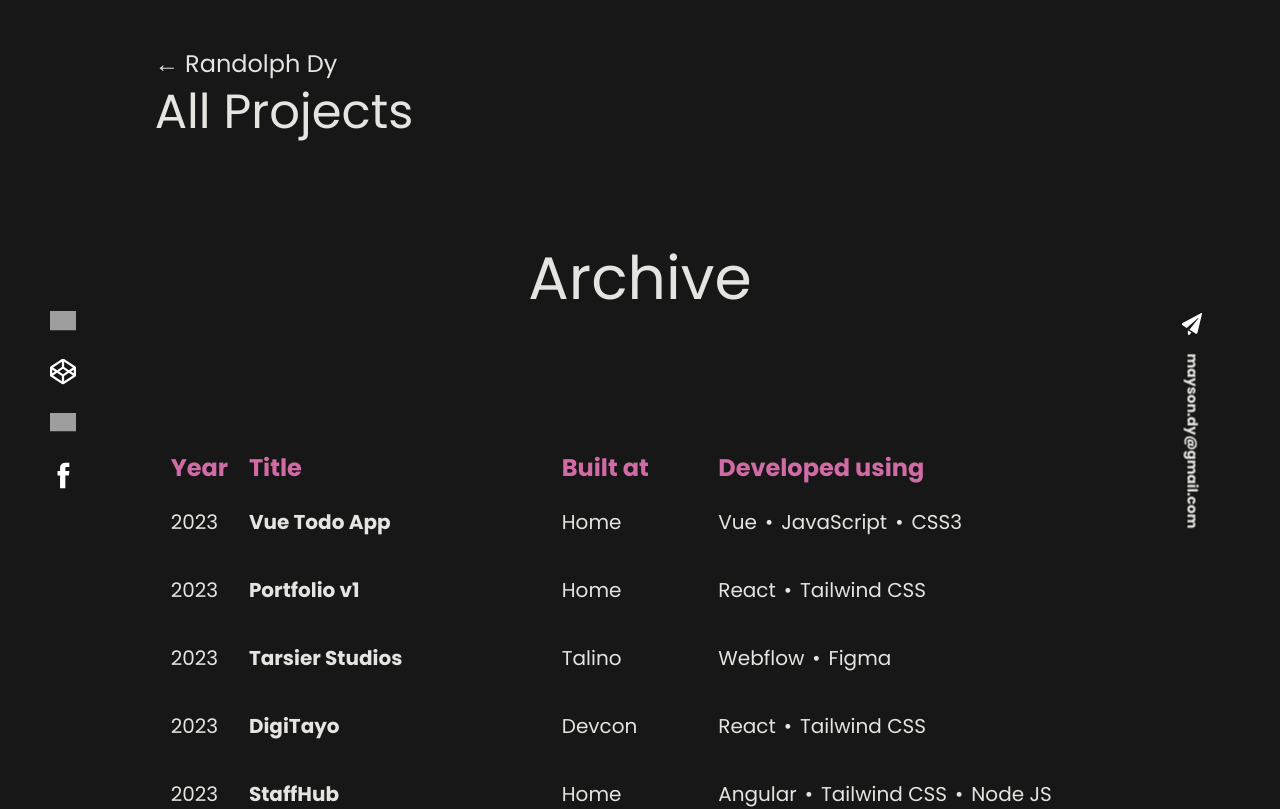
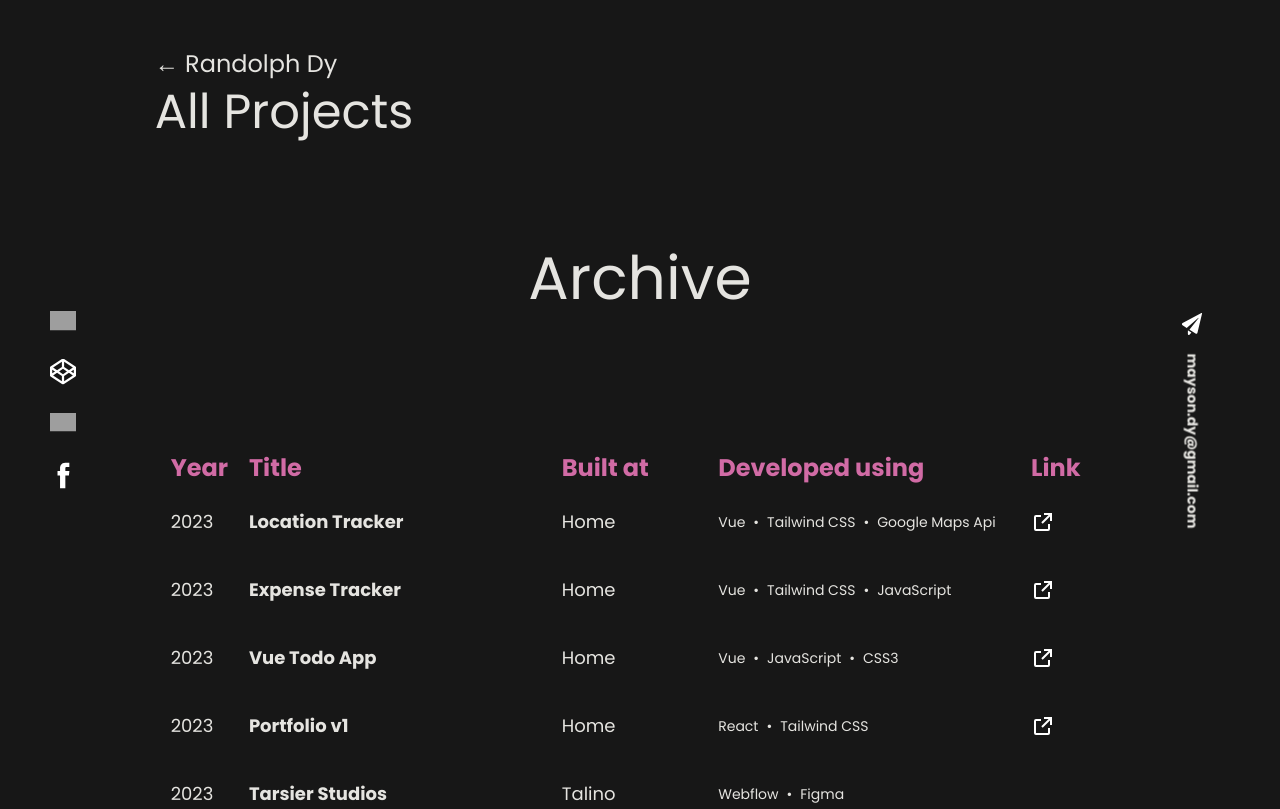
Before and after one commit to RandolphDy9/portfolio-v2, a React (Vite) app: page /archive in a window 1280 px wide. Shown: the top 809 px of the page. Built offline with nearby package versions, Linux system fonts and the light colour scheme; grey boxes are pictures that could not be loaded.

Commit message:
Update archive links

```diff
--- a/src/component/main/Projects.tsx
+++ b/src/component/main/Projects.tsx
@@ -234,12 +234,19 @@
           linkToUrl="https://codepen.io/Randolph-Mayson-Dy/full/VwVBXow"
           used={["React", "Bootstrap", "HTML5", "CSS3"]}
         />
-        <Card
+        {/* <Card
           darkMode={darkMode}
           title="Random Quote Generator"
           description="Developed as a freeCodeCamp challenge, the Random Quote Generator provides ever-changing, engaging inspiration."
           linkToUrl="https://codepen.io/Randolph-Mayson-Dy/full/gOQzJVb"
           used={["React", "Bootstrap", "HTML5", "CSS3"]}
+        /> */}
+        <Card
+          darkMode={darkMode}
+          title="Location Tracker"
+          description="An application that enables users to track searched locations and mark them accordingly. With deletion and table pagination capabilitites."
+          linkToUrl="https://location-tracker-vue.netlify.app/"
+          used={["Vue", "Tailwind CSS", "Google Maps"]}
         />
         <Card
           darkMode={darkMode}
--- a/src/data/experienceData.tsx
+++ b/src/data/experienceData.tsx
@@ -1,17 +1,31 @@
 const experienceData = [
+  {
+    year: "2023",
+    title: "Location Tracker",
+    built: "Home",
+    developed: ["Vue", "Tailwind CSS", "Google Maps Api"],
+    link: "https://location-tracker-vue.netlify.app/",
+  },
+  {
+    year: "2023",
+    title: "Expense Tracker",
+    built: "Home",
+    developed: ["Vue", "Tailwind CSS", "JavaScript"],
+    link: "https://expense-track-vue.netlify.app",
+  },
   {
     year: "2023",
     title: "Vue Todo App",
     built: "Home",
     developed: ["Vue", "JavaScript", "CSS3"],
-    link: "",
+    link: "https://list-vue.netlify.app",
   },
   {
     year: "2023",
     title: "Portfolio v1",
     built: "Home",
     developed: ["React", "Tailwind CSS"],
-    link: "",
+    link: "https://protfoliov1-site.netlify.app",
   },
   {
     year: "2023",
@@ -32,56 +46,56 @@
     title: "StaffHub",
     built: "Home",
     developed: ["Angular", "Tailwind CSS", "Node JS"],
-    link: "",
+    link: "https://staffhub-site.netlify.app",
   },
   {
     year: "2023",
     title: "Drape",
     built: "Home",
     developed: ["React", "Tailwind CSS"],
-    link: "",
+    link: "https://drape-clothing.netlify.app",
   },
   {
     year: "2023",
     title: "NewsFeed",
     built: "Home",
     developed: ["React", "Tailwind CSS"],
-    link: "",
+    link: "https://newsfeed-site.netlify.app",
   },
   {
     year: "2023",
     title: "JavaScript Calculator",
     built: "FreeCodeCamp",
     developed: ["HTML5", "CSS3", "React", "Bootstrap"],
-    link: "",
+    link: "https://codepen.io/Randolph-Mayson-Dy/pen/VwVBXow",
   },
   {
     year: "2023",
     title: "Random Quote Generator",
     built: "FreeCodeCamp",
     developed: ["HTML5", "CSS3", "React", "Bootstrap"],
-    link: "",
+    link: "https://codepen.io/Randolph-Mayson-Dy/pen/gOQzJVb",
   },
   {
     year: "2023",
     title: "Markdown Previewer",
     built: "FreeCodeCamp",
     developed: ["HTML5", "CSS3", "React", "Bootstrap"],
-    link: "",
+    link: "https://codepen.io/Randolph-Mayson-Dy/pen/wvQxmVJ",
   },
   {
     year: "2023",
     title: "Pomodoro Timer",
     built: "FreeCodeCamp",
     developed: ["HTML5", "CSS3", "React", "Bootstrap"],
-    link: "",
+    link: "https://codepen.io/Randolph-Mayson-Dy/pen/OJaBJLd",
   },
   {
     year: "2023",
     title: "Drumpad",
     built: "FreeCodeCamp",
     developed: ["HTML5", "CSS3", "React", "Bootstrap"],
-    link: "",
+    link: "https://codepen.io/Randolph-Mayson-Dy/pen/NWELqGO",
   },
   {
     year: "2022",
--- a/src/pages/Archive.tsx
+++ b/src/pages/Archive.tsx
@@ -1,6 +1,8 @@
 import MainLayout from "../layout/MainLayout";
 import { useNavigate } from "react-router-dom";
 import experienceData from "../data/experienceData";
+import LinkWhite from "../assets/icons/dark/link-white.svg";
+import LinkBlack from "../assets/icons/light/link-black.svg";
 
 type RowType = {
   year: string;
@@ -8,16 +10,19 @@
   built: string;
   developed: string[];
   link: string;
+  darkMode: boolean;
 };
 
 const Row = (item: RowType) => {
   return (
-    <div className="grid md:grid-cols-12 mt-2 text-lg md:text-xl hover:bg-via hover:text-dark hover:rounded-xl p-2 md:p-4">
+    <div className="grid md:grid-cols-12 mt-2 text-md md:text-lg hover:bg-via hover:text-dark hover:rounded-xl p-2 md:p-4">
       <div className="grid md:col-span-1 my-auto">{item.year}</div>
-      <div className="grid md:col-span-4 my-auto font-semibold">{item.title}</div>
+      <div className="grid md:col-span-4 my-auto font-semibold">
+        {item.title}
+      </div>
       <div className="grid md:col-span-2 my-auto">{item.built}</div>
-      <div className="grid md:col-span-5 my-auto">
-        <div className="flex flex-wrap gap-2 text-md">
+      <div className="grid md:col-span-4 my-auto">
+        <div className="flex flex-wrap gap-2 text-sm">
           {item.developed.map((i, index) => {
             return (
               <div className="flex gap-2" key={`item${i}`}>
@@ -27,7 +32,20 @@
           })}
         </div>
       </div>
-      {/* <div className="grid md:col-span-1 my-auto">{item.link}</div> */}
+      {item.link !== "" && (
+        <div className="grid md:col-span-1 my-auto">
+          <div
+            className="cursor-pointer hover:scale-110"
+            onClick={() => window.open(linkToUrl)}
+          >
+            <img
+              src={`${item.darkMode ? LinkWhite : LinkBlack}`}
+              alt="external-link"
+              width="24"
+            />
+          </div>
+        </div>
+      )}
     </div>
   );
 };
@@ -59,8 +77,8 @@
             <div className="grid md:col-span-1">Year</div>
             <div className="grid md:col-span-4">Title</div>
             <div className="grid md:col-span-2">Built at</div>
-            <div className="grid md:col-span-5">Developed using</div>
-            {/* <div className="grid md:col-span-1">Link</div> */}
+            <div className="grid md:col-span-4">Developed using</div>
+            <div className="grid md:col-span-1">Link</div>
           </div>
 
           {experienceData.map((item) => {
@@ -72,6 +90,7 @@
                 built={item.built}
                 developed={item.developed}
                 link={item.link}
+                darkMode={darkMode}
               />
             );
           })}
```
